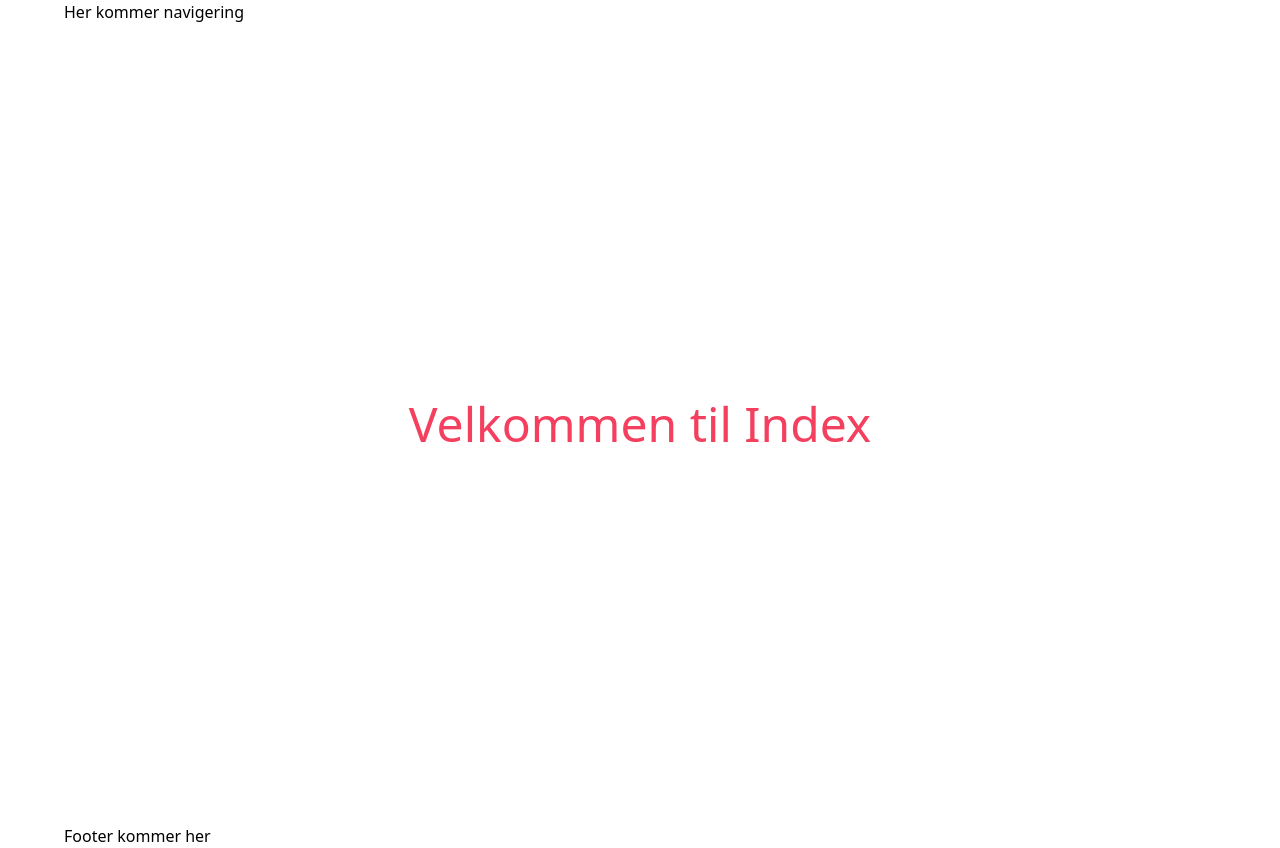
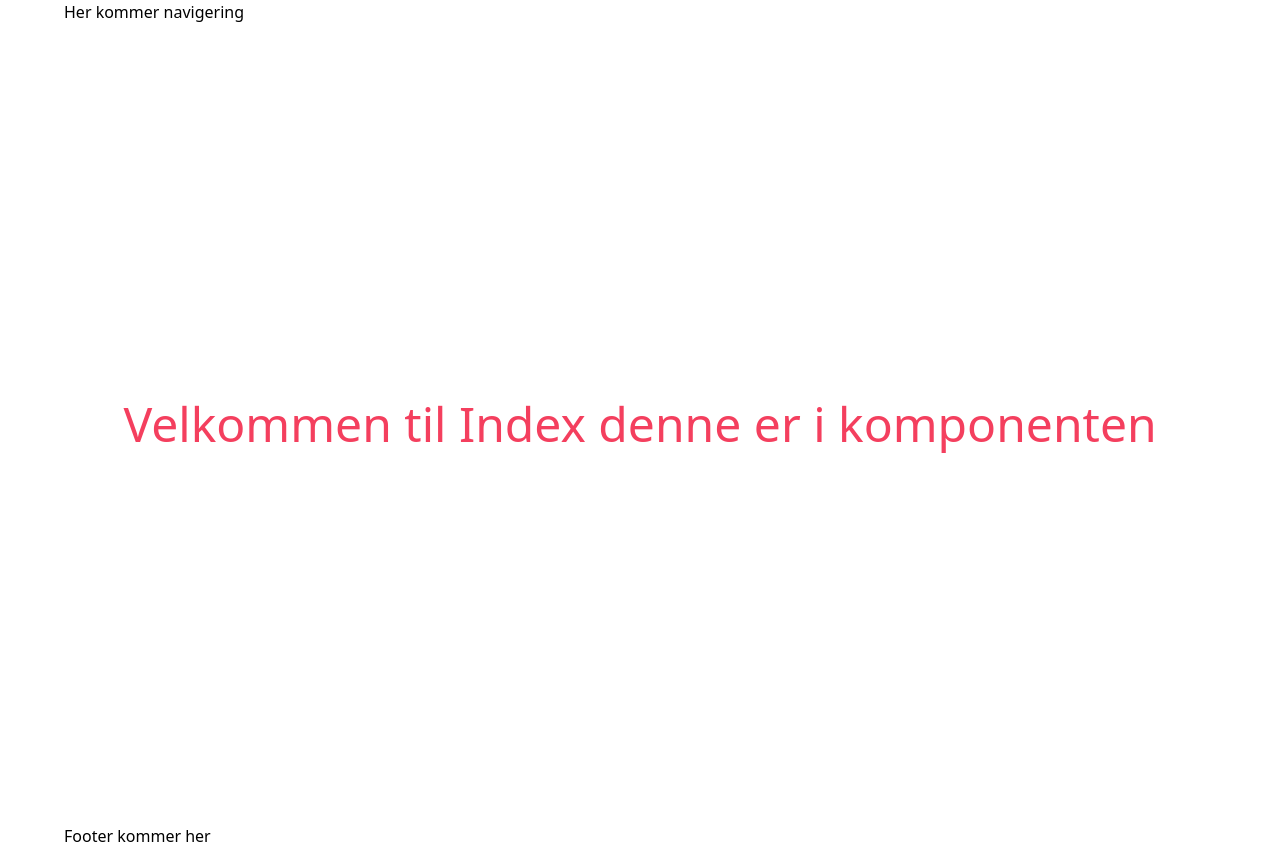
Before and after one commit to meticulousfan/React-framer-motion-portfolio, a Next.js app: page / in a window 1280 px wide. Built offline with nearby package versions, Linux system fonts and the light colour scheme.

Commit message:
Oppdater pakker

```diff
--- a/components/Index/IndexContent.component.tsx
+++ b/components/Index/IndexContent.component.tsx
@@ -6,7 +6,7 @@ const IndexContent: NextComponentType = () => {
   return (
     <div className={styles.container}>
       <main className={styles.main}>
-        <h1 className="text-5xl text-rose-500">Velkommen til Index</h1>
+        <h1 className="text-5xl text-rose-500 text-center">Velkommen til Index denne er i komponenten</h1>
       </main>
     </div>
   );
--- a/package.json
+++ b/package.json
@@ -21,7 +21,7 @@
     "react-dom": "17.0.2"
   },
   "devDependencies": {
-    "@babel/core": "^7.16.5",
+    "@babel/core": "^7.16.7",
     "@storybook/addon-actions": "^6.4.9",
     "@storybook/addon-essentials": "^6.4.9",
     "@storybook/addon-links": "^6.4.9",
@@ -37,7 +37,7 @@
     "babel-loader": "^8.2.3",
     "cross-env": "^7.0.3",
     "cypress": "^9.2.0",
-    "eslint": "8.5.0",
+    "eslint": "8.6.0",
     "eslint-config-next": "12.0.7",
     "eslint-plugin-cypress": "2.12.1",
     "eslint-plugin-storybook": "^0.5.5",
```
Also changed, not shown: 1 other file (tests, documents, lock files or other folders).
